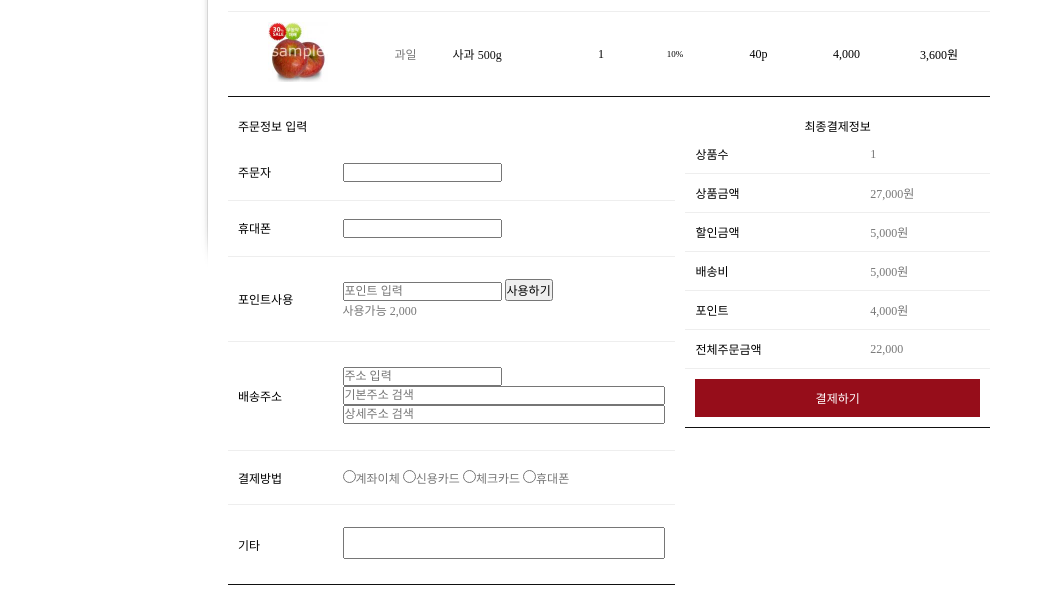
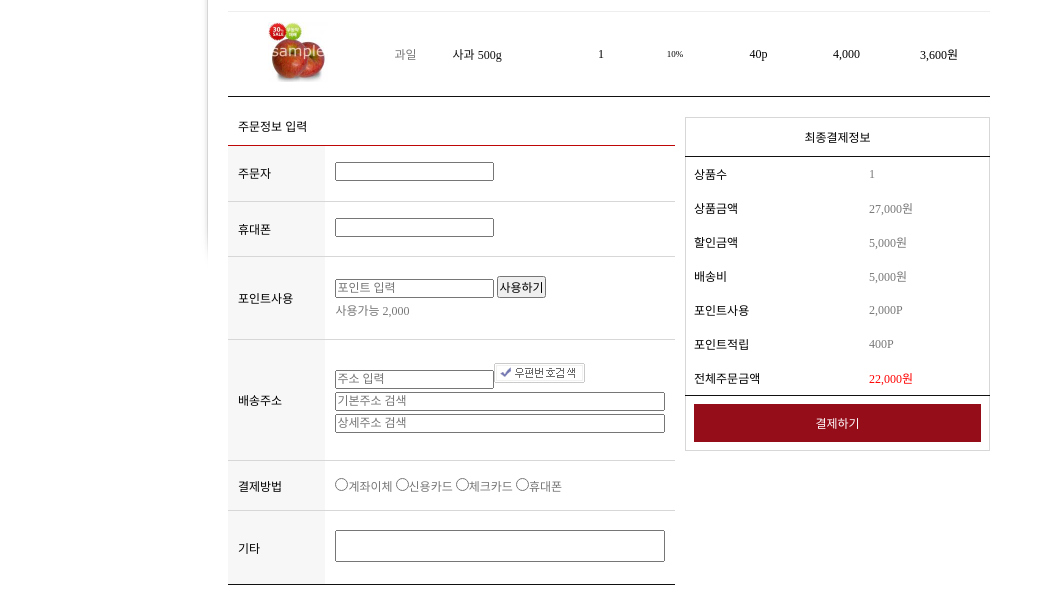
Before and after one commit to DoyoungLee9720/farmstory, a plain HTML site: page market/order.html in a window 1280 px wide. Shown: the part 665-1262 px from the top of the page, without its empty margins (118-1160 px from the left). Drawn offline with Linux system fonts and the light colour scheme.

Commit message:
LDY_2024_08_20_orderUpdated

```diff
--- a/market/order.html
+++ b/market/order.html
@@ -6,6 +6,7 @@
     <meta name="viewport" content="width=device-width, initial-scale=1.0">
     <title>Document</title>
     <style>
+
         main {
             height: auto;
             width: 980px;
@@ -101,7 +102,7 @@
             box-sizing: border-box;
 
         }
-        tbody img {
+        .market_ListSet img {
             width: 60px;
             height: 60px;
         }
@@ -180,29 +181,65 @@
             padding-left: 10px;
             padding-bottom: 10px;
         }
+        .orderInformation tr td:first-child{
+            background-color: #F7F7F7;
+        }
+        .orderInformation tr {
+            border-bottom: 1px solid #D7D7D7;
+        }
+        .orderInformation tr:first-child{
+            border-top: 1px solid #BE0808;
+        }
 
         .downtable {
             width: 305px;
-            height: 290px;
+            height: 209px;
+            border: 1px solid  #D7D7D7;
+
+            box-sizing: border-box;
+            border-collapse: collapse;
+        }
+        .downtable thead {
+            padding: 10px;
+            background-color: #EEE;
+            border: none;
+            border-bottom:1px solid #111;
+        }
+
+        .downtable tr {
+            border: none; /* 다른 모든 경계선을 없앰 */
+            background-color: #fff;
 
         }
-        .orderInformation td, .downtable td {
+        .orderInformation td{
             text-align: left; /* 왼쪽 정렬 */
+
+        }
+         .downtable td {
+            text-align: left; /* 왼쪽 정렬 */
+            padding: 8px;
         }
 
         .redbutton{
-            background-color: #960D1A; /* 배경색 */
-            color: white;              /* 글자색 */
-            border: none;              /* 테두리 제거 */
-            padding: 10px 20px;       /* 여백 추가 */
-            cursor: pointer;           /* 커서 모양 변경 */
-            width: 100%;               /* 버튼 너비를 100%로 설정 */
-            box-sizing: border-box;    /* 패딩과 테두리를 포함하여 너비 계산 */
+            background-color: #960D1A;
+            color: white;
+            border: none;
+            padding: 10px 20px;
+            cursor: pointer;
+            width: 100%;
+            box-sizing: border-box;
         }
         .full-width {
             width: 100%;
-            box-sizing: border-box; /* 패딩과 보더를 포함하여 전체 너비를 계산합니다. */
+            box-sizing: border-box;
         }
+        .total-amount{
+            color: red;
+        }
+        .orderInformation input[type="text"] {
+            margin-bottom: 3px; /* 입력 필드 간의 여백 추가 */
+        }
+
     </style>
     <link rel="stylesheet" href="../css/farmstory.css">
     <script src="../js/includeHTML.js"></script>
@@ -243,7 +280,7 @@
                                     <th>소계</th>
                                 </tr>
                             </thead>
-                            <tbody>
+                            <tbody class="market_ListSet">
                                 <tr>
                                     <td><img src="../images/market_item1.jpg" alt="사과 500g"></td>
                                     <td>과일</td>
@@ -299,7 +336,7 @@
                                 <tr>
                                     <td>배송주소</td>
                                     <td>
-                                        <input type="text" placeholder="주소 입력"><br>
+                                        <input type="text" placeholder="주소 입력"><img src="../images/btn_post_search.gif"><br>
                                         <input type="text" placeholder="기본주소 검색"  class="full-width"><br>
                                         <input type="text" placeholder="상세주소 검색"  class="full-width">
                                     </td>
@@ -318,9 +355,15 @@
                                     <td><textarea style="resize: none;"  class="full-width"></textarea></td>
                                 </tr>
                             </table>
+                            <div class="finalchecktable">
+                            <table class="downtable">
 
-                            <table class="downtable">
-                                <caption>최종결제정보</caption>
+                                <thead>
+
+                                    <tr>
+                                        <th colspan="2" class="table-title">최종결제정보</th>
+                                    </tr>
+                                </thead>
                                 <tbody>
                                     <tr>
                                         <td>상품수</td>
@@ -339,18 +382,25 @@
                                         <td>5,000원</td>
                                     </tr>
                                     <tr>
-                                        <td>포인트</td>
-                                        <td>4,000원</td>
+                                        <td>포인트사용</td>
+                                        <td>2,000P</td>
                                     </tr>
                                     <tr>
+                                        <td>포인트적립</td>
+                                        <td>400P</td>
+                                    </tr>
+                                    <tr class="total-row">
                                         <td>전체주문금액</td>
-                                        <td>22,000</td>
+                                        <td ><p class="total-amount">22,000원</p></td>
                                     </tr>
+                                </tbody>
+                                <tfoot>
                                     <tr>
                                         <td colspan="2"><input type="button" class="redbutton" value="결제하기"></td>
                                     </tr>
-                                </tbody>
+                                </tfoot>
                             </table>
+                        </div>
                         </div> <!-- 컨테이너 종료 -->
 
                 </section>
```
